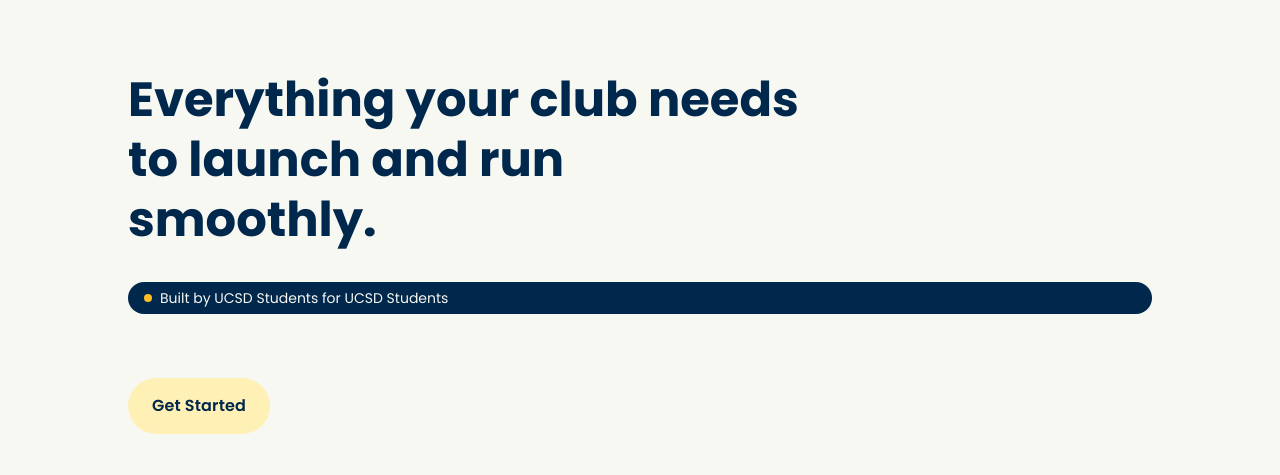
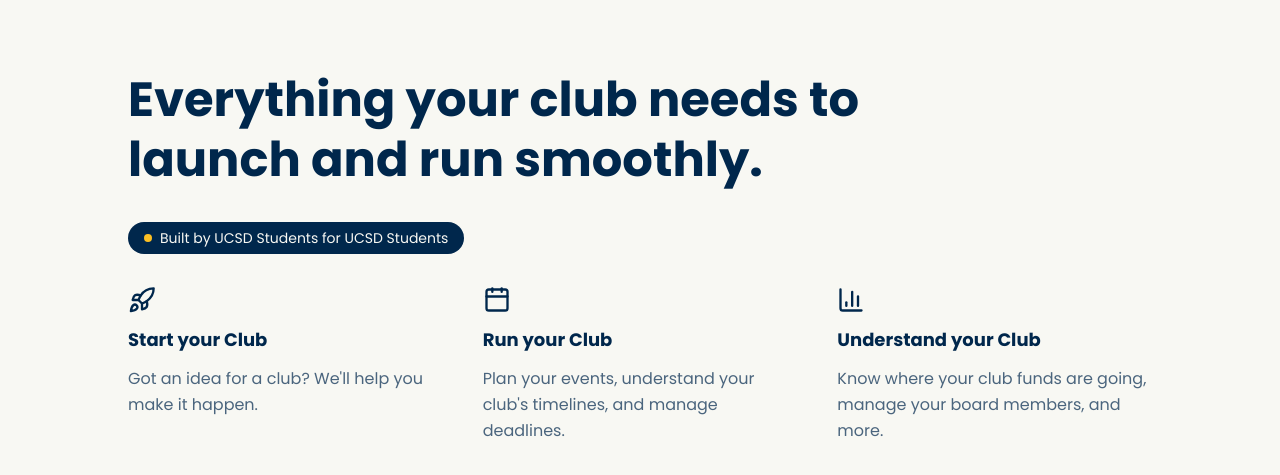
Before and after one commit to acmucsd-projects/su26-hack-team-2, a Next.js app: page / in a window 1280 px wide. Shown: the part 786-1261 px from the top of the page. Built offline with nearby package versions, Linux system fonts and the light colour scheme.

Commit message:
started landing page

```diff
--- a/src/app/page.tsx
+++ b/src/app/page.tsx
@@ -1,6 +1,7 @@
 import Navbar from '@/components/ui/Navbar';
 import Hero from '@/components/ui/Hero';
 import FeatureGrid from '@/components/ui/FeatureGrid';
+import CalendarTestPage from './calendar-test/page';
 
 export default function Home() {
   return (
--- /dev/null
+++ b/src/components/ui/FeatCard.tsx
@@ -0,0 +1,29 @@
+import type { ReactNode } from 'react';
+
+export type FeatCardVariant = 'plain' | 'boxed';
+
+type FeatCardProps = {
+  icon: ReactNode;
+  title: string;
+  description: string;
+  variant?: FeatCardVariant;
+};
+
+const containerStyles: Record<FeatCardVariant, string> = {
+  plain: 'flex flex-col gap-3',
+  boxed: 'flex flex-col gap-3 rounded-2xl bg-cream p-6',
+};
+
+const ICON_STYLES = 'text-navy';
+const TITLE_STYLES = 'text-lg font-bold text-navy';
+const DESCRIPTION_STYLES = 'text-navy/70 leading-relaxed';
+
+export default function FeatCard({ icon, title, description, variant = 'plain' }: FeatCardProps) {
+  return (
+    <div className={containerStyles[variant]}>
+      <span className={ICON_STYLES}>{icon}</span>
+      <h3 className={TITLE_STYLES}>{title}</h3>
+      <p className={DESCRIPTION_STYLES}>{description}</p>
+    </div>
+  );
+}
--- a/src/components/ui/FeatureGrid.tsx
+++ b/src/components/ui/FeatureGrid.tsx
@@ -1,6 +1,7 @@
 import { Rocket, Calendar, BarChart3 } from 'lucide-react';
 import { Badge } from '@/components/ui/Badge';
 import { Button } from '@/components/ui/Button';
+import FeatCard from './FeatCard';
 
 const FEATURES = [
   {
@@ -24,19 +25,19 @@ export default function FeatureGrid() {
   return (
     <section className="bg-cream px-6 py-24 sm:px-12">
       <div className="max-w-5xl mx-auto flex flex-col gap-8">
-        <h2 className="text-4xl sm:text-5xl font-extrabold text-navy leading-tight max-w-2xl">
+        <h2 className="text-4xl sm:text-5xl font-extrabold text-navy leading-tight max-w-3xl">
           Everything your club needs to launch and run smoothly.
         </h2>
 
-        <Badge variant="role" className="h-auto gap-2 bg-navy px-4 py-1.5 text-sm text-cream">
+        <Badge variant="role" className="h-auto gap-2 self-start bg-navy px-4 py-1.5 text-sm text-cream">
           <span className="h-2 w-2 rounded-full bg-gold" aria-hidden="true" />
           Built by UCSD Students for UCSD Students
         </Badge>
 
         <div className="grid grid-cols-1 md:grid-cols-3 gap-10">
-          {/* {FEATURES.map((feature) => (
-            <StatCard key={feature.title} {...feature} />
-          ))} */}
+          {FEATURES.map((feature) => (
+            <FeatCard key={feature.title} {...feature} />
+          ))}
         </div>
 
         <Button href="/get-started" variant="primary" className="self-start">
```
